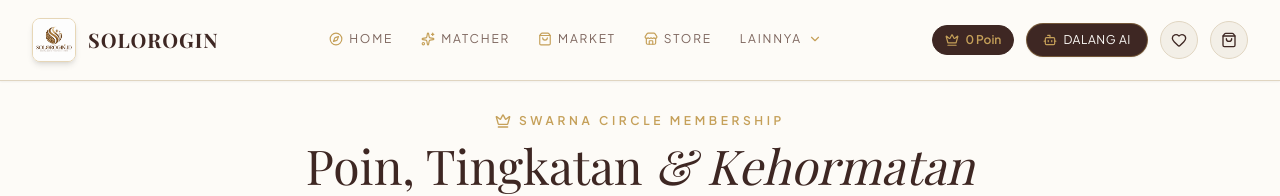
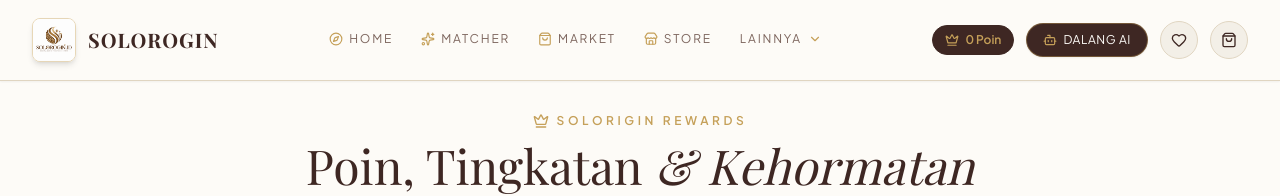
Before and after one commit to Mi24-ai/SoloOrigin, a React (Vite) app: page / in a window 1280 px wide. Both pictures are taken after a click on the button "0 Poin". Shown: the top 196 px of the page. Built offline with nearby package versions, Linux system fonts and the light colour scheme; a web font is replaced by a local one.

Commit message:
Update LoyaltyView.tsx

```diff
--- a/src/components/LoyaltyView.tsx
+++ b/src/components/LoyaltyView.tsx
@@ -44,7 +44,7 @@ export const LoyaltyView: React.FC<LoyaltyViewProps> = ({
         <div className="flex items-center justify-center gap-2">
           <Crown className="w-4 h-4 text-[#C5A059]" />
           <span className="text-[#C5A059] uppercase tracking-[0.3em] text-xs font-sans font-semibold">
-            Swarna Circle Membership
+            SOLORIGIN REWARDS
           </span>
         </div>
         <h2 className="text-3xl sm:text-4xl md:text-5xl font-serif font-light text-[#3E2723]">
```
